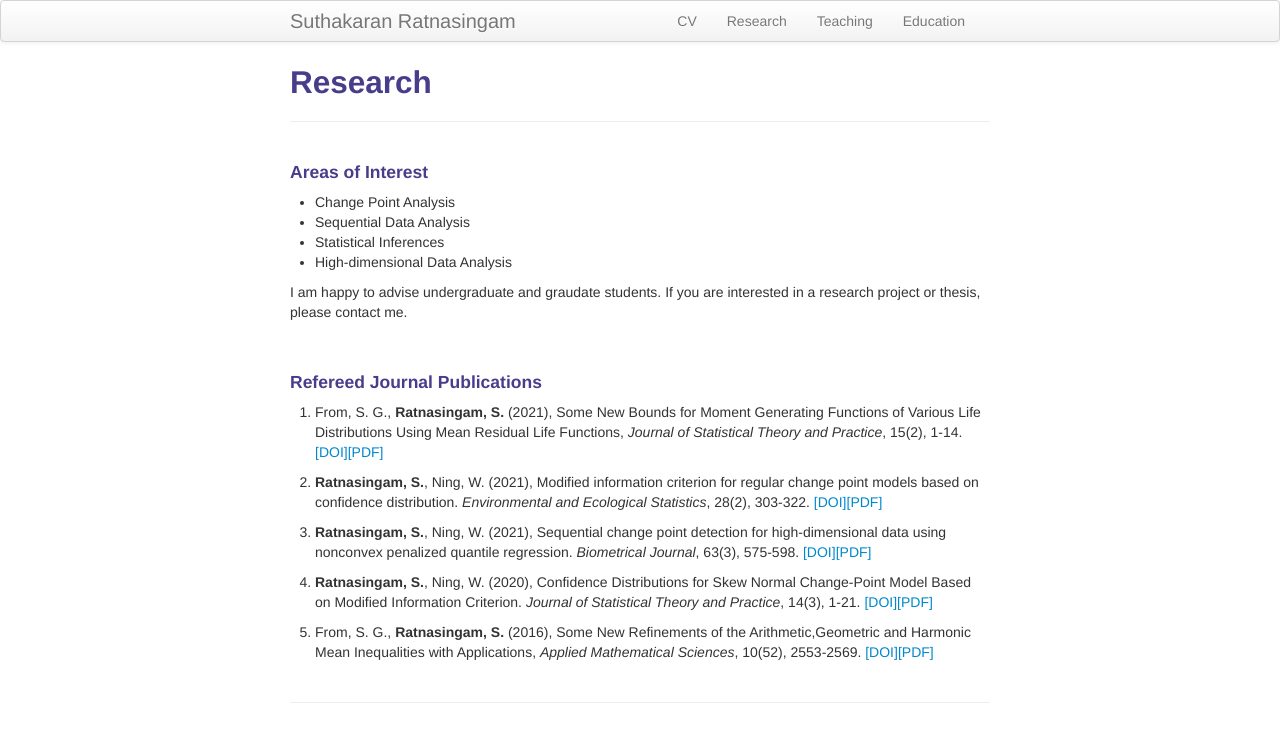
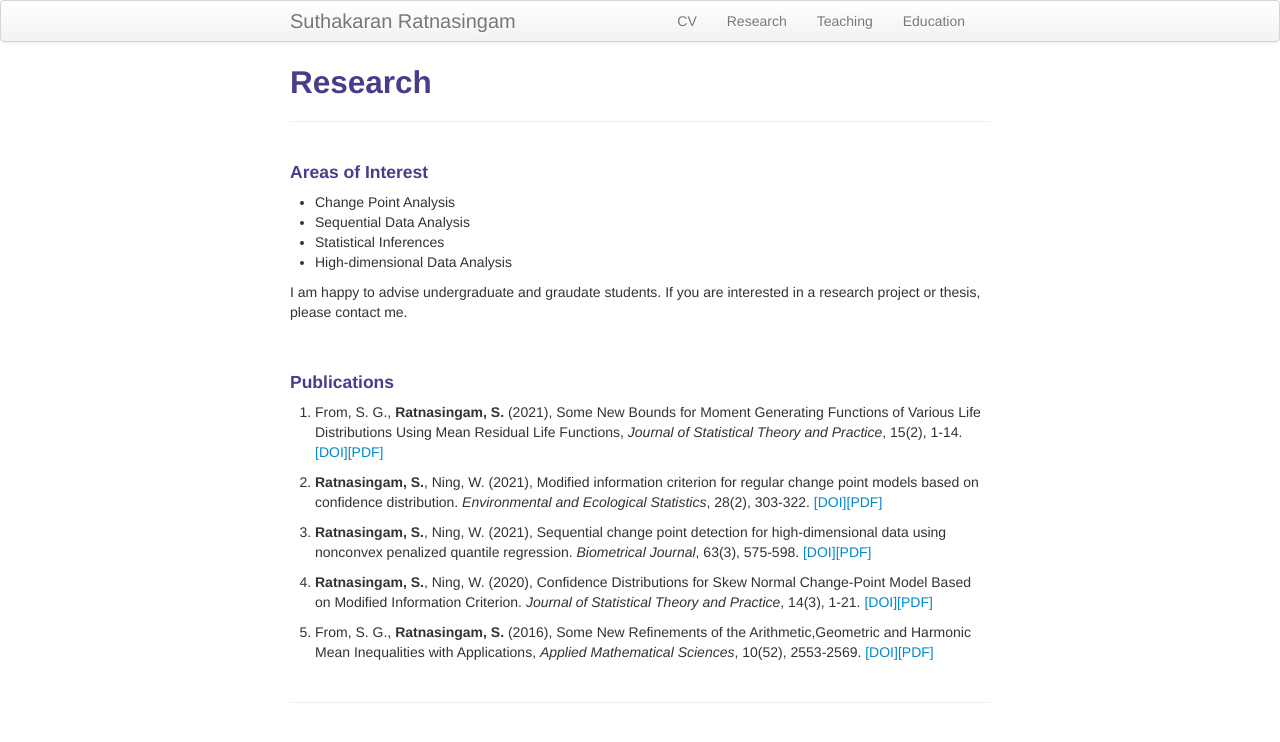
Before and after one commit to suthakaranr/suthakaranr.github.io, a Jekyll site: the page built from pages/Research.md, in a window 1280 px wide. Shown: the top 742 px of the page. Built offline with Jekyll 4.4.1, drawn with Linux system fonts in a browser that asks for light colours.

Commit message:
Update Research.md

```diff
--- a/pages/Research.md
+++ b/pages/Research.md
@@ -16,7 +16,7 @@ I am happy to advise undergraduate and graudate students. If you are interested
 <br>
 <br>
 
-#### Refereed Journal Publications
+#### Publications
 
 1.  From, S. G., **Ratnasingam, S.** (2021), Some New Bounds for Moment Generating Functions of Various Life Distributions Using Mean Residual Life Functions, *Journal of Statistical Theory and Practice*, 15(2), 1-14. <a style="text-decoration:none" href="https://doi.org/10.1007/s42519-021-00176-1" target="_blank" rel="noopener noreferrer">[DOI]</a><a style="text-decoration:none" href="../assets/2021FSJSPT.pdf" target="_blank" rel="noopener noreferrer">[PDF]</a>
 
```
